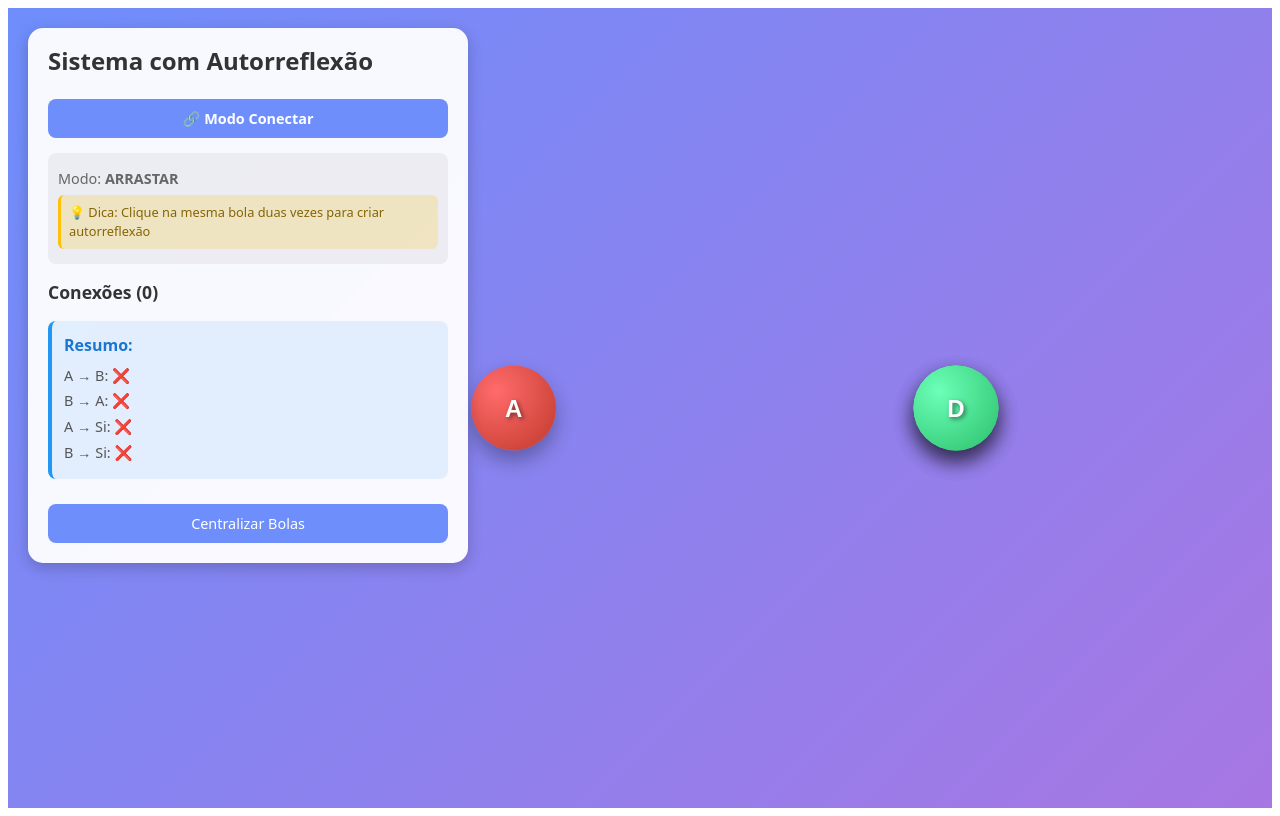
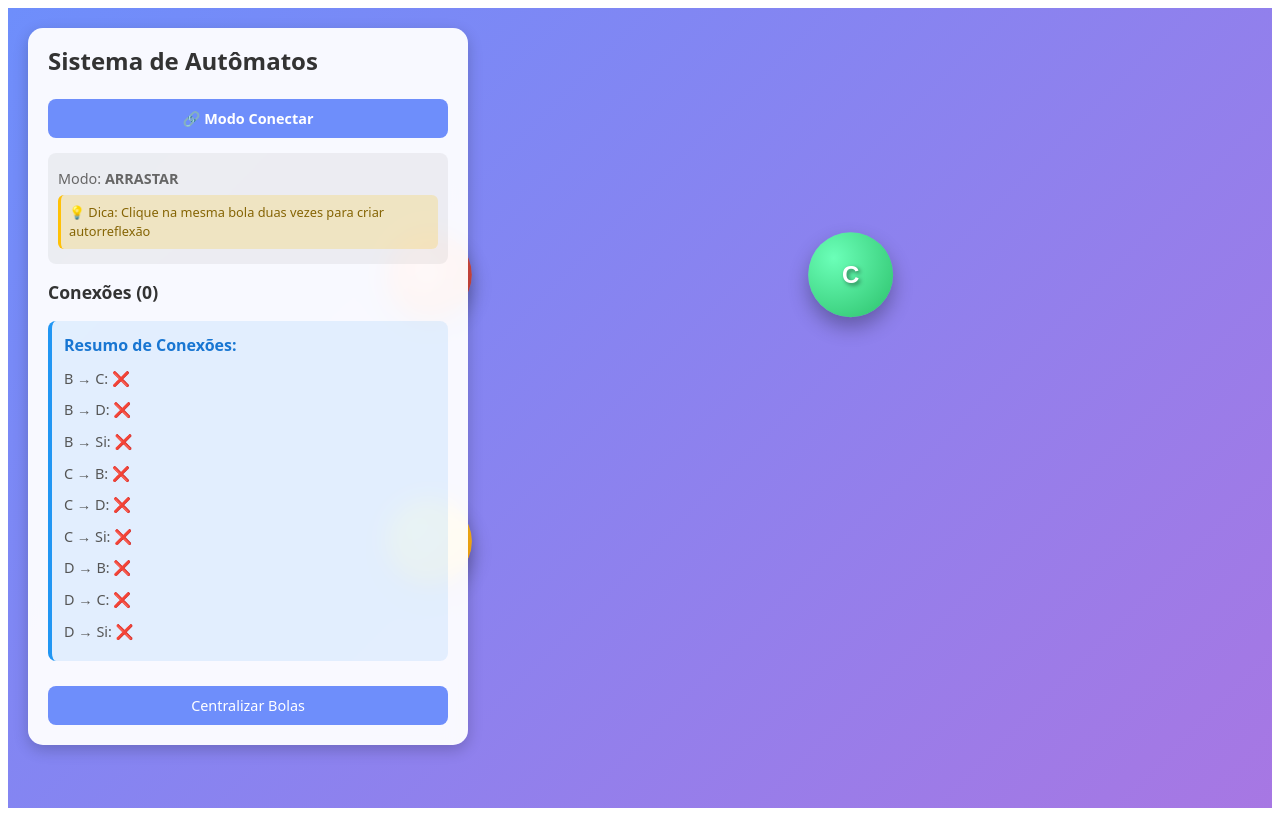
Before and after one commit to Defala-Jam/LFA-Quest, a React (Vite) app in the folder front/: page / in a window 1280 px wide. Built offline with nearby package versions, Linux system fonts and the light colour scheme.

Commit message:
testando ainda com minhas bolas

```diff
--- a/front/src/components/lession/AutomatonLession.tsx
+++ b/front/src/components/lession/AutomatonLession.tsx
@@ -19,7 +19,7 @@ interface Bola {
   offset: Offset;
   conectada: boolean;
   selecionada: boolean;
-  caractere: string; // Novo campo para o caractere
+  caractere: string;
 }
 
 interface Conexao {
@@ -29,22 +29,13 @@ interface Conexao {
   ativa: boolean;
   direcao: string;
   tipo: 'normal' | 'autorreflexao';
+  caractere: string; // Novo campo para caractere da conexão
 }
 
 const BolaArrastavel = () => {
   const VELOCIDADE_SUAVIZACAO = 0.3;
 
   const [bolas, setBolas] = useState<Bola[]>([
-    {
-      id: 1,
-      posicao: { x: 0, y: 0 },
-      posicaoAlvo: { x: 0, y: 0 },
-      arrastando: false,
-      offset: { x: 0, y: 0 },
-      conectada: false,
-      selecionada: false,
-      caractere: 'A' // Caractere para a bola 1
-    },
     {
       id: 2,
       posicao: { x: 0, y: 0 },
@@ -53,7 +44,7 @@ const BolaArrastavel = () => {
       offset: { x: 0, y: 0 },
       conectada: false,
       selecionada: false,
-      caractere: 'B' // Caractere para a bola 2
+      caractere: 'B'
     },
     {
       id: 3,
@@ -63,7 +54,7 @@ const BolaArrastavel = () => {
       offset: { x: 0, y: 0 },
       conectada: false,
       selecionada: false,
-      caractere: 'C' // Caractere para a bola 2
+      caractere: 'C'
     },
     {
       id: 4,
@@ -73,14 +64,15 @@ const BolaArrastavel = () => {
       offset: { x: 0, y: 0 },
       conectada: false,
       selecionada: false,
-      caractere: 'D' // Caractere para a bola 2
+      caractere: 'D'
     }
-
   ]);
 
   const [conexoes, setConexoes] = useState<Conexao[]>([]);
   const [modoConectar, setModoConectar] = useState<boolean>(false);
   const [bolaSelecionada, setBolaSelecionada] = useState<number | null>(null);
+  const [editandoConexao, setEditandoConexao] = useState<string | null>(null);
+  const [novoCaractere, setNovoCaractere] = useState<string>('');
 
   const bolaRefs = useRef<{[key: number]: HTMLDivElement | null}>({});
   const containerRef = useRef<HTMLDivElement>(null);
@@ -126,30 +118,29 @@ const BolaArrastavel = () => {
   };
 
   const posicionarBolas = () => {
-    if (containerRef.current && bolaRefs.current[1] && bolaRefs.current[2]) {
+    if (containerRef.current) {
       const containerRect = containerRef.current.getBoundingClientRect();
-      const bola1Rect = bolaRefs.current[1].getBoundingClientRect();
-      const bola2Rect = bolaRefs.current[2].getBoundingClientRect();
+      const bolaWidth = 85;
+      const bolaHeight = 85;
 
-      const x1 = containerRect.width * 0.40 - bola1Rect.width / 2;
-      const y1 = (containerRect.height - bola1Rect.height) / 2;
+      const colunas = 2;
+      const linhas = Math.ceil(bolas.length / colunas);
+      const espacamentoX = containerRect.width / (colunas + 1);
+      const espacamentoY = containerRect.height / (linhas + 1);
 
-      const x2 = containerRect.width * 0.75 - bola2Rect.width / 2;
-      const y2 = (containerRect.height - bola2Rect.height) / 2;
+      setBolas(prev => prev.map((bola, index) => {
+        const coluna = index % colunas;
+        const linha = Math.floor(index / colunas);
 
-      setBolas(prev => prev.map(bola =>
-        bola.id === 1
-          ? {
+        const x = espacamentoX * (coluna + 1) - bolaWidth / 2;
+        const y = espacamentoY * (linha + 1) - bolaHeight / 2;
+
+        return {
           ...bola,
-              posicao: { x: x1, y: y1 },
-              posicaoAlvo: { x: x1, y: y1 }
-            }
-          : {
-              ...bola,
-              posicao: { x: x2, y: y2 },
-              posicaoAlvo: { x: x2, y: y2 }
-            }
-      ));
+          posicao: { x, y },
+          posicaoAlvo: { x, y }
+        };
+      }));
     }
   };
 
@@ -286,7 +277,8 @@ const BolaArrastavel = () => {
           para: id,
           ativa: true,
           direcao: `${id}→${id}`,
-          tipo: 'autorreflexao'
+          tipo: 'autorreflexao',
+          caractere: 'ε' // Caractere padrão para autorreflexão
         };
 
         setConexoes(prev => [...prev, novaConexao]);
@@ -311,7 +303,8 @@ const BolaArrastavel = () => {
           para: id,
           ativa: true,
           direcao: `${bolaSelecionada}→${id}`,
-          tipo: 'normal'
+          tipo: 'normal',
+          caractere: 'a' // Caractere padrão para conexões normais
         };
 
         setConexoes(prev => [...prev, novaConexao]);
@@ -325,6 +318,29 @@ const BolaArrastavel = () => {
       setBolaSelecionada(null);
       setModoConectar(false);
     }
+  };
+
+  // Editar caractere de uma conexão
+  const iniciarEdicaoConexao = (conexaoId: string, caractereAtual: string) => {
+    setEditandoConexao(conexaoId);
+    setNovoCaractere(caractereAtual);
+  };
+
+  const confirmarEdicaoConexao = () => {
+    if (editandoConexao && novoCaractere.trim() !== '') {
+      setConexoes(prev => prev.map(conexao =>
+        conexao.id === editandoConexao
+          ? { ...conexao, caractere: novoCaractere.trim() }
+          : conexao
+      ));
+      setEditandoConexao(null);
+      setNovoCaractere('');
+    }
+  };
+
+  const cancelarEdicaoConexao = () => {
+    setEditandoConexao(null);
+    setNovoCaractere('');
   };
 
   const removerConexao = (conexaoId: string) => {
@@ -389,17 +405,17 @@ const BolaArrastavel = () => {
     const dy = centroBolaPara.y - centroBolaDe.y;
     const distancia = Math.sqrt(dx * dx + dy * dy);
 
+    if (distancia === 0) return null;
+
     const direcaoX = dx / distancia;
     const direcaoY = dy / distancia;
 
-    // Vetor perpendicular para criar espaçamento
     const perpendicularX = -direcaoY;
     const perpendicularY = direcaoX;
 
     const raioBola = bolaDeRect.width / 2;
 
-    // Aumentar o espaçamento para conexões duplas
-    const espacamento = Math.abs(offset) > 0 ? 20 : 0; // 20px de espaçamento para conexões duplas
+    const espacamento = Math.abs(offset) > 0 ? 15 : 0;
 
     const inicio = {
       x: centroBolaDe.x + direcaoX * raioBola + perpendicularX * espacamento * Math.sign(offset),
@@ -411,7 +427,13 @@ const BolaArrastavel = () => {
       y: centroBolaPara.y - direcaoY * raioBola + perpendicularY * espacamento * Math.sign(offset)
     };
 
-    const tamanhoSeta = 15;
+    // Calcular ponto médio para posicionar o caractere
+    const meio = {
+      x: (inicio.x + fim.x) / 2 + perpendicularY * 10, // Deslocar um pouco para o lado
+      y: (inicio.y + fim.y) / 2 - perpendicularX * 10
+    };
+
+    const tamanhoSeta = 12;
     const anguloSeta = Math.PI / 6;
 
     const ponta1 = {
@@ -424,7 +446,7 @@ const BolaArrastavel = () => {
       y: fim.y - direcaoY * tamanhoSeta + direcaoX * tamanhoSeta * Math.tan(anguloSeta)
     };
 
-    return { inicio, fim, ponta1, ponta2, direcaoX, direcaoY };
+    return { inicio, fim, ponta1, ponta2, direcaoX, direcaoY, meio };
   };
 
   // Calcular pontos para autorreflexão com raio maior
@@ -439,19 +461,19 @@ const BolaArrastavel = () => {
     };
 
     const raio = bolaRect.width / 2;
-    const raioLoop = raio * 2.5;
+    const raioLoop = raio * 2.2;
 
     const anguloInicio = Math.PI / 4;
     const anguloFim = 2 * Math.PI - Math.PI / 4;
 
     const pontoControle1 = {
-      x: centro.x + raioLoop * Math.cos(anguloInicio) + 35,
-      y: centro.y - raioLoop * Math.sin(anguloInicio) + 40
+      x: centro.x + raioLoop * Math.cos(anguloInicio) + 20,
+      y: centro.y - raioLoop * Math.sin(anguloInicio) + 25
     };
 
     const pontoControle2 = {
-      x: centro.x + raioLoop * Math.cos(anguloFim) + 30,
-      y: centro.y - raioLoop * Math.sin(anguloFim) + 20
+      x: centro.x + raioLoop * Math.cos(anguloFim) + 15,
+      y: centro.y - raioLoop * Math.sin(anguloFim) + 10
     };
 
     const pontoFim = {
@@ -459,7 +481,13 @@ const BolaArrastavel = () => {
       y: centro.y - raio * Math.sin(anguloFim)
     };
 
-    const tamanhoSeta = 12;
+    // Ponto para o caractere na autorreflexão
+    const pontoCaractere = {
+      x: centro.x + raioLoop * 0.7,
+      y: centro.y - raioLoop * 0.7
+    };
+
+    const tamanhoSeta = 10;
     const ponta1 = {
       x: pontoFim.x - Math.cos(anguloFim) * tamanhoSeta + Math.sin(anguloFim) * tamanhoSeta,
       y: pontoFim.y - Math.sin(anguloFim) * tamanhoSeta - Math.cos(anguloFim) * tamanhoSeta
@@ -477,6 +505,7 @@ const BolaArrastavel = () => {
       pontoFim,
       ponta1,
       ponta2,
+      pontoCaractere,
       raioLoop
     };
   };
@@ -493,6 +522,12 @@ const BolaArrastavel = () => {
     return Math.sqrt(dx * dx + dy * dy);
   };
 
+  // Nova lógica para determinar offset em conexões duplas
+  const calcularOffsetConexaoDupla = (deId: number, paraId: number): number => {
+    const hash = deId * 31 + paraId;
+    return hash % 2 === 0 ? 1 : -1;
+  };
+
   const existeConexaoDupla = (bola1: number, bola2: number): boolean => {
     return existeConexao(bola1, bola2) && existeConexao(bola2, bola1);
   };
@@ -501,6 +536,42 @@ const BolaArrastavel = () => {
   const getCaractereBola = (id: number): string => {
     const bola = bolas.find(b => b.id === id);
     return bola?.caractere || id.toString();
+  };
+
+  // Obter caractere da conexão
+  const getCaractereConexao = (deId: number, paraId: number): string => {
+    const conexao = conexoes.find(c => c.de === deId && c.para === paraId);
+    return conexao?.caractere || '';
+  };
+
+  // Gerar resumo de todas as conexões possíveis
+  const gerarResumoConexoes = () => {
+    const resumo = [];
+    for (let i = 0; i < bolas.length; i++) {
+      for (let j = 0; j < bolas.length; j++) {
+        if (i !== j) {
+          const de = bolas[i].id;
+          const para = bolas[j].id;
+          const conexao = conexoes.find(c => c.de === de && c.para === para);
+          resumo.push(
+            <p key={`${de}-${para}`}>
+              {getCaractereBola(de)} → {getCaractereBola(para)}:
+              {conexao ? ` ${conexao.caractere}` : ' ❌'}
+            </p>
+          );
+        }
+      }
+      // Adicionar autorreflexão
+      const bolaId = bolas[i].id;
+      const autorreflexao = conexoes.find(c => c.de === bolaId && c.para === bolaId);
+      resumo.push(
+        <p key={`${bolaId}-self`}>
+          {getCaractereBola(bolaId)} → Si:
+          {autorreflexao ? ` ${autorreflexao.caractere}` : ' ❌'}
+        </p>
+      );
+    }
+    return resumo;
   };
 
   return (
@@ -559,12 +630,24 @@ const BolaArrastavel = () => {
                   fill="none"
                   markerEnd="url(#arrowhead-autorreflexao)"
                 />
+                {/* Texto do caractere na autorreflexão */}
+                <text
+                  x={pontos.pontoCaractere.x}
+                  y={pontos.pontoCaractere.y}
+                  textAnchor="middle"
+                  dominantBaseline="middle"
+                  className="caractere-conexao"
+                  fontSize="14"
+                  fontWeight="bold"
+                  fill="#9C27B0"
+                >
+                  {conexao.caractere}
+                </text>
               </g>
             );
           } else {
             const isDupla = existeConexaoDupla(conexao.de, conexao.para);
-            // Para conexões duplas, uma seta fica acima e outra abaixo
-            const offset = isDupla ? (conexao.de === 1 ? 1 : -1) : 0;
+            const offset = isDupla ? calcularOffsetConexaoDupla(conexao.de, conexao.para) : 0;
 
             const pontos = calcularPontosSetaNormal(conexao.de, conexao.para, offset);
             if (!pontos) return null;
@@ -588,6 +671,19 @@ const BolaArrastavel = () => {
                   `}
                   fill={conexao.ativa ? "#4CAF50" : "#FF5722"}
                 />
+                {/* Texto do caractere na conexão normal */}
+                <text
+                  x={pontos.meio.x}
+                  y={pontos.meio.y}
+                  textAnchor="middle"
+                  dominantBaseline="middle"
+                  className="caractere-conexao"
+                  fontSize="14"
+                  fontWeight="bold"
+                  fill={conexao.ativa ? "#4CAF50" : "#FF5722"}
+                >
+                  {conexao.caractere}
+                </text>
               </g>
             );
           }
@@ -607,9 +703,11 @@ const BolaArrastavel = () => {
           `}
           style={{
             transform: `translate(${bola.posicao.x}px, ${bola.posicao.y}px)`,
-            background: bola.id === 1
-              ? 'radial-gradient(circle at 30% 30%, #ff6b6b, #c0392b)'
-              : 'radial-gradient(circle at 30% 30%, #6bffb8, #2bc06a)'
+            background: `radial-gradient(circle at 30% 30%, ${
+              bola.id === 2 ? '#ff6b6b, #c0392b' :
+              bola.id === 3 ? '#6bffb8, #2bc06a' :
+              '#ffeb3b, #ff9800'
+            })`
           }}
           onMouseDown={(e) => iniciarArraste(e, bola.id)}
           onTouchStart={(e) => iniciarArraste(e, bola.id)}
@@ -620,7 +718,7 @@ const BolaArrastavel = () => {
       ))}
 
       <div className="info">
-        <h1>Sistema com Autorreflexão</h1>
+        <h1>Sistema de Autômatos</h1>
 
         <div className="controles">
           {!modoConectar ? (
@@ -657,6 +755,7 @@ const BolaArrastavel = () => {
           <h3>Conexões ({conexoes.length})</h3>
           {conexoes.map(conexao => (
             <div key={conexao.id} className={`conexao-item ${conexao.tipo}`}>
+              <div className="conexao-detalhes">
                 <span className="direcao">
                   {conexao.tipo === 'autorreflexao' ? '🔄' : '→'}
                   {getCaractereBola(conexao.de)} {conexao.tipo === 'autorreflexao' ? '→ Si mesma' : `→ ${getCaractereBola(conexao.para)}`}
@@ -664,19 +763,45 @@ const BolaArrastavel = () => {
                 <span className="distancia">
                   ({conexao.tipo === 'autorreflexao' ? 'loop' : Math.round(calcularDistancia(conexao.de, conexao.para)) + 'px'})
                 </span>
+              </div>
+
+              <div className="conexao-controles">
+                {editandoConexao === conexao.id ? (
+                  <div className="edicao-caractere">
+                    <input
+                      type="text"
+                      value={novoCaractere}
+                      onChange={(e) => setNovoCaractere(e.target.value)}
+                      maxLength={1}
+                      className="input-caractere"
+                      autoFocus
+                    />
+                    <button onClick={confirmarEdicaoConexao} className="btn-confirmar">
+                      ✓
+                    </button>
+                    <button onClick={cancelarEdicaoConexao} className="btn-cancelar-edicao">
+                      ✗
+                    </button>
+                  </div>
+                ) : (
+                  <>
+                    <span className="caractere-conexao-texto"
+                          onClick={() => iniciarEdicaoConexao(conexao.id, conexao.caractere)}>
+                      [{conexao.caractere}]
+                    </span>
                     <button onClick={() => removerConexao(conexao.id)} className="btn-remover">
                       Remover
                     </button>
+                  </>
+                )}
+              </div>
             </div>
           ))}
         </div>
 
         <div className="resumo-conexoes">
-          <h4>Resumo:</h4>
-          <p>{getCaractereBola(1)} → {getCaractereBola(2)}: {existeConexao(1, 2) ? '✅' : '❌'}</p>
-          <p>{getCaractereBola(2)} → {getCaractereBola(1)}: {existeConexao(2, 1) ? '✅' : '❌'}</p>
-          <p>{getCaractereBola(1)} → Si: {existeConexao(1, 1) ? '🔄' : '❌'}</p>
-          <p>{getCaractereBola(2)} → Si: {existeConexao(2, 2) ? '🔄' : '❌'}</p>
+          <h4>Resumo de Conexões:</h4>
+          {gerarResumoConexoes()}
         </div>
 
         <button onClick={posicionarBolas}>Centralizar Bolas</button>
--- a/front/src/components/lession/AutomatonLesson.css
+++ b/front/src/components/lession/AutomatonLesson.css
@@ -63,12 +63,16 @@
 }
 
 /* Estilos específicos para cada bola */
-.bola-1 {
+.bola-2 {
   background: radial-gradient(circle at 30% 30%, #ff6b6b, #c0392b);
 }
 
-.bola-2 {
+.bola-3 {
   background: radial-gradient(circle at 30% 30%, #6bffb8, #2bc06a);
+}
+
+.bola-4 {
+  background: radial-gradient(circle at 30% 30%, #ffeb3b, #ff9800);
 }
 
 .seta-conexao {
@@ -123,6 +127,13 @@
 .seta-autorreflexao:hover path {
   stroke-width: 4;
   filter: drop-shadow(0 0 5px rgba(156, 39, 176, 0.7));
+}
+
+/* Estilos para caracteres das conexões */
+.caractere-conexao {
+  pointer-events: none;
+  user-select: none;
+  font-family: 'Arial', sans-serif;
 }
 
 .conexao-item.autorreflexao {
@@ -215,12 +226,6 @@
   color: #666;
 }
 
-.suavizacao-info {
-  font-style: italic;
-  color: #888 !important;
-  font-size: 0.8rem !important;
-}
-
 .conexoes-info {
   margin: 15px 0;
 }
@@ -235,30 +240,143 @@
   display: flex;
   justify-content: space-between;
   align-items: center;
-  padding: 8px;
-  margin: 5px 0;
+  padding: 10px;
+  margin: 8px 0;
   background: rgba(76, 175, 80, 0.1);
-  border-radius: 6px;
+  border-radius: 8px;
   border-left: 4px solid #4CAF50;
+  gap: 10px;
 }
 
-.conexao-item span {
-  font-size: 0.9rem;
-  color: #555;
+.conexao-detalhes {
+  display: flex;
+  flex-direction: column;
+  flex: 1;
+}
+
+.conexao-controles {
+  display: flex;
+  align-items: center;
+  gap: 8px;
+}
+
+.caractere-conexao-texto {
+  font-weight: bold;
+  color: #2196F3;
+  cursor: pointer;
+  padding: 4px 8px;
+  background: rgba(33, 150, 243, 0.1);
+  border-radius: 4px;
+  transition: all 0.2s;
+  min-width: 30px;
+  text-align: center;
+}
+
+.caractere-conexao-texto:hover {
+  background: rgba(33, 150, 243, 0.2);
+  transform: scale(1.05);
+}
+
+.edicao-caractere {
+  display: flex;
+  align-items: center;
+  gap: 5px;
+}
+
+.input-caractere {
+  width: 30px;
+  padding: 4px;
+  border: 1px solid #2196F3;
+  border-radius: 4px;
+  text-align: center;
+  font-weight: bold;
+}
+
+.btn-confirmar, .btn-cancelar-edicao {
+  padding: 4px 8px;
+  border: none;
+  border-radius: 4px;
+  cursor: pointer;
+  font-size: 0.8rem;
+  transition: all 0.2s;
+}
+
+.btn-confirmar {
+  background: #4CAF50;
+  color: white;
+}
+
+.btn-confirmar:hover {
+  background: #45a049;
+}
+
+.btn-cancelar-edicao {
+  background: #f44336;
+  color: white;
+}
+
+.btn-cancelar-edicao:hover {
+  background: #da190b;
 }
 
 .btn-remover {
   background: #ff5722;
   color: white;
   border: none;
-  padding: 4px 8px;
+  padding: 6px 10px;
   border-radius: 4px;
   cursor: pointer;
   font-size: 0.8rem;
+  transition: all 0.2s;
 }
 
 .btn-remover:hover {
   background: #e64a19;
+}
+
+.direcao {
+  font-weight: bold;
+  color: #2196F3 !important;
+  font-size: 0.9rem;
+}
+
+.distancia {
+  font-size: 0.8rem;
+  color: #888 !important;
+  font-style: italic;
+}
+
+.dica {
+  background: rgba(255, 193, 7, 0.2);
+  padding: 8px;
+  border-radius: 6px;
+  border-left: 3px solid #FFC107;
+  font-size: 0.8rem !important;
+  color: #856404 !important;
+}
+
+.resumo-conexoes {
+  margin: 15px 0;
+  padding: 12px;
+  background: rgba(33, 150, 243, 0.1);
+  border-radius: 8px;
+  border-left: 4px solid #2196F3;
+}
+
+.resumo-conexoes h4 {
+  margin: 0 0 8px 0;
+  color: #1976D2;
+  font-size: 1rem;
+}
+
+.resumo-conexoes p {
+  margin: 4px 0;
+  font-size: 0.9rem;
+  color: #555;
+  display: flex;
+  justify-content: space-between;
+  align-items: center;
+  padding: 3px 0;
 }
 
 .info button:last-child {
@@ -290,77 +408,6 @@
   }
 
   .bola {
-    width: 120px;
-    height: 120px;
-  }
-
-  .conexao-item {
-    flex-direction: column;
-    align-items: flex-start;
-    gap: 5px;
-  }
-
-  .btn-remover {
-    align-self: flex-end;
-  }
-}
-
-
-/* ... (mantenha todo o CSS anterior) ... */
-.dica {
-  background: rgba(255, 193, 7, 0.2);
-  padding: 8px;
-  border-radius: 6px;
-  border-left: 3px solid #FFC107;
-  font-size: 0.8rem !important;
-  color: #856404 !important;
-}
-
-.direcao {
-  font-weight: bold;
-  color: #2196F3 !important;
-}
-
-.resumo-conexoes {
-  margin: 15px 0;
-  padding: 12px;
-  background: rgba(33, 150, 243, 0.1);
-  border-radius: 8px;
-  border-left: 4px solid #2196F3;
-}
-
-.resumo-conexoes h4 {
-  margin: 0 0 8px 0;
-  color: #1976D2;
-  font-size: 1rem;
-}
-
-.resumo-conexoes p {
-  margin: 4px 0;
-  font-size: 0.9rem;
-  color: #555;
-  display: flex;
-  justify-content: space-between;
-  align-items: center;
-}
-
-.distancia {
-  font-size: 0.8rem;
-  color: #888 !important;
-  font-style: italic;
-}
-
-/* Responsividade */
-@media (max-width: 768px) {
-  .info {
-    top: 10px;
-    left: 10px;
-    right: 10px;
-    padding: 15px;
-    max-width: none;
-  }
-
-  .bola {
     width: 85px;
     height: 85px;
   }
@@ -372,10 +419,10 @@
   .conexao-item {
     flex-direction: column;
     align-items: flex-start;
-    gap: 5px;
+    gap: 8px;
   }
 
-  .btn-remover {
+  .conexao-controles {
     align-self: flex-end;
   }
 }
```
Also changed, not shown: front/src/components/Bola/Types.ts (added, +51 -0 lines). Lines whose indentation alone changed are shown as unchanged.
